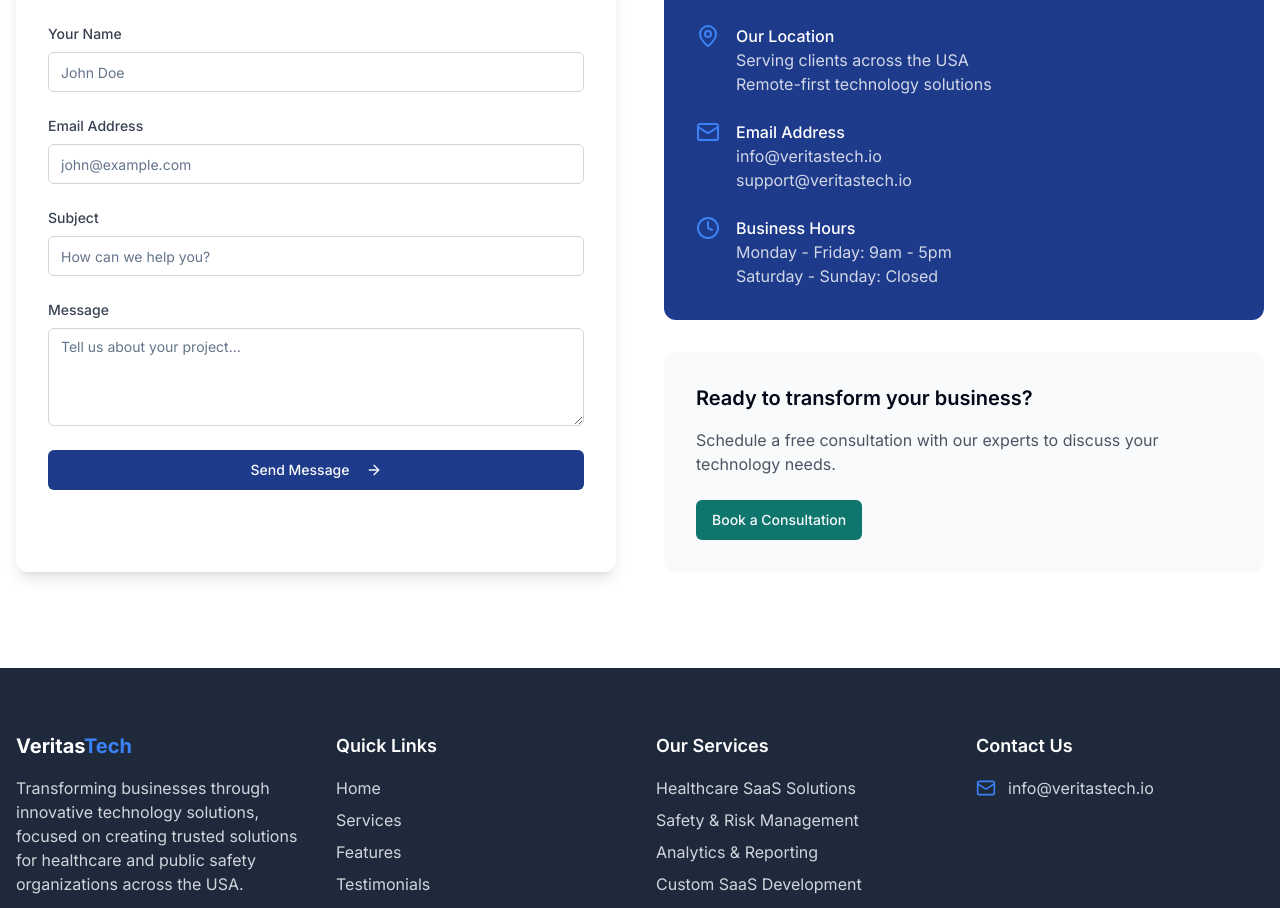
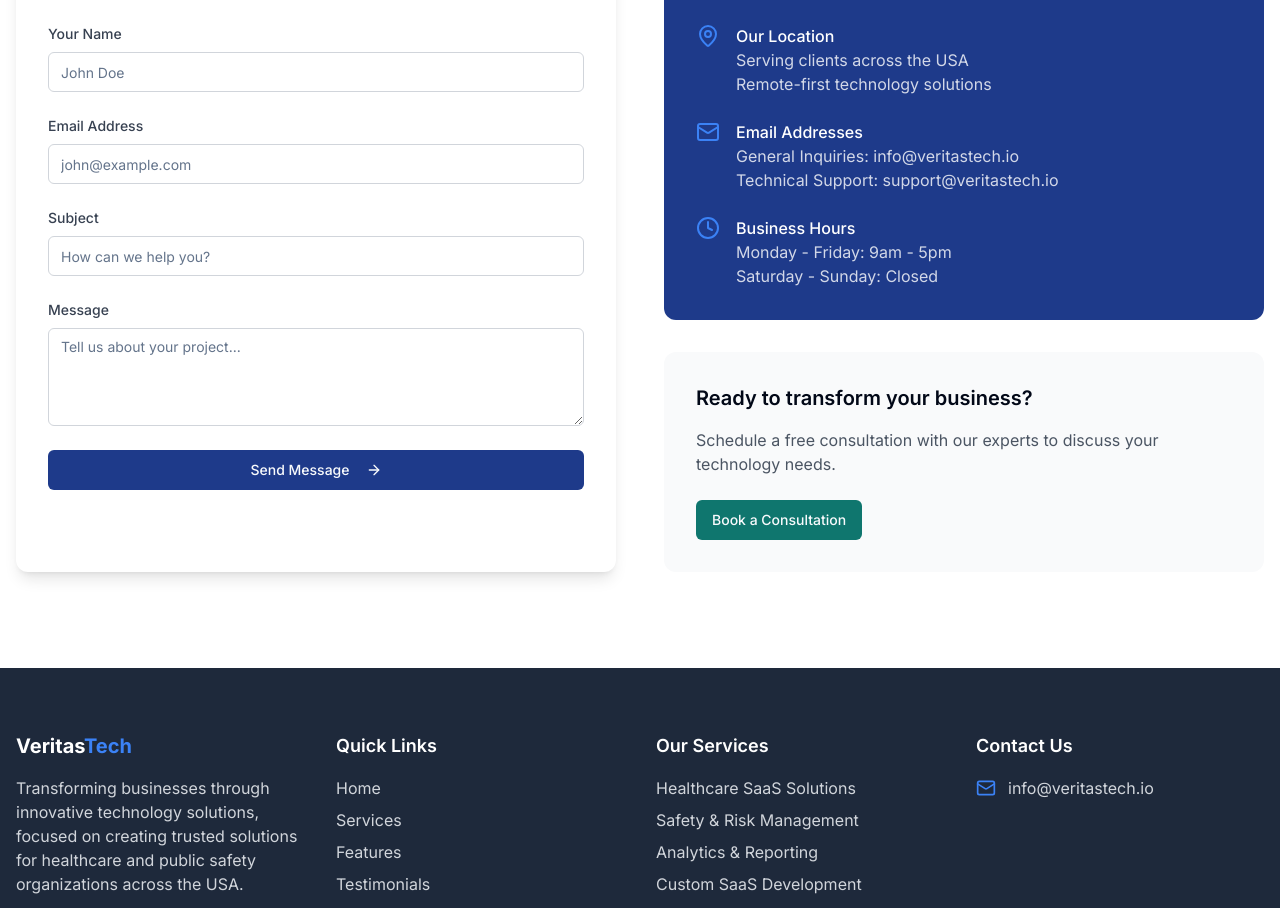
Before and after one commit to Kyleatkins1/veritas-beacon-front, a React (Vite) app: page / in a window 1280 px wide. Shown: the part 5986-6894 px from the top of the page. Built offline with nearby package versions, Linux system fonts and the light colour scheme.

Commit message:
Refactor: Update contact information
Update the contact section to specify the purpose of each email address.

```diff
--- a/src/components/sections/Contact.tsx
+++ b/src/components/sections/Contact.tsx
@@ -1,4 +1,3 @@
-
 import React, { useState } from "react";
 import { Button } from "@/components/ui/button";
 import { Input } from "@/components/ui/input";
@@ -61,7 +60,6 @@ const Contact = () => {
         </div>
 
         <div className="grid grid-cols-1 lg:grid-cols-2 gap-12">
-          {/* Contact form */}
           <div className="bg-white rounded-xl shadow-lg p-8">
             <h3 className="text-2xl font-semibold mb-6">Send us a message</h3>
             <form onSubmit={handleSubmit}>
@@ -121,7 +119,6 @@ const Contact = () => {
             </form>
           </div>
 
-          {/* Contact info */}
           <div>
             <div className="bg-veritas-primary rounded-xl text-white p-8 mb-8">
               <h3 className="text-2xl font-semibold mb-6">Contact Information</h3>
@@ -140,10 +137,10 @@ const Contact = () => {
                 <div className="flex items-start">
                   <Mail className="mr-4 h-6 w-6 text-veritas-accent shrink-0" />
                   <div>
-                    <h4 className="font-medium">Email Address</h4>
+                    <h4 className="font-medium">Email Addresses</h4>
                     <p className="text-white/80">
-                      info@veritastech.io<br />
-                      support@veritastech.io
+                      General Inquiries: info@veritastech.io<br />
+                      Technical Support: support@veritastech.io
                     </p>
                   </div>
                 </div>
@@ -161,7 +158,6 @@ const Contact = () => {
               </div>
             </div>
 
-            {/* CTA */}
             <div className="bg-gray-50 rounded-xl p-8">
               <h4 className="text-xl font-semibold mb-4">Ready to transform your business?</h4>
               <p className="text-gray-600 mb-6">
@@ -178,7 +174,6 @@ const Contact = () => {
         </div>
       </div>
 
-      {/* Consultation Request Dialog */}
       <Dialog open={consultationDialogOpen} onOpenChange={setConsultationDialogOpen}>
         <DialogContent className="sm:max-w-[500px]">
           <DialogHeader>
```
